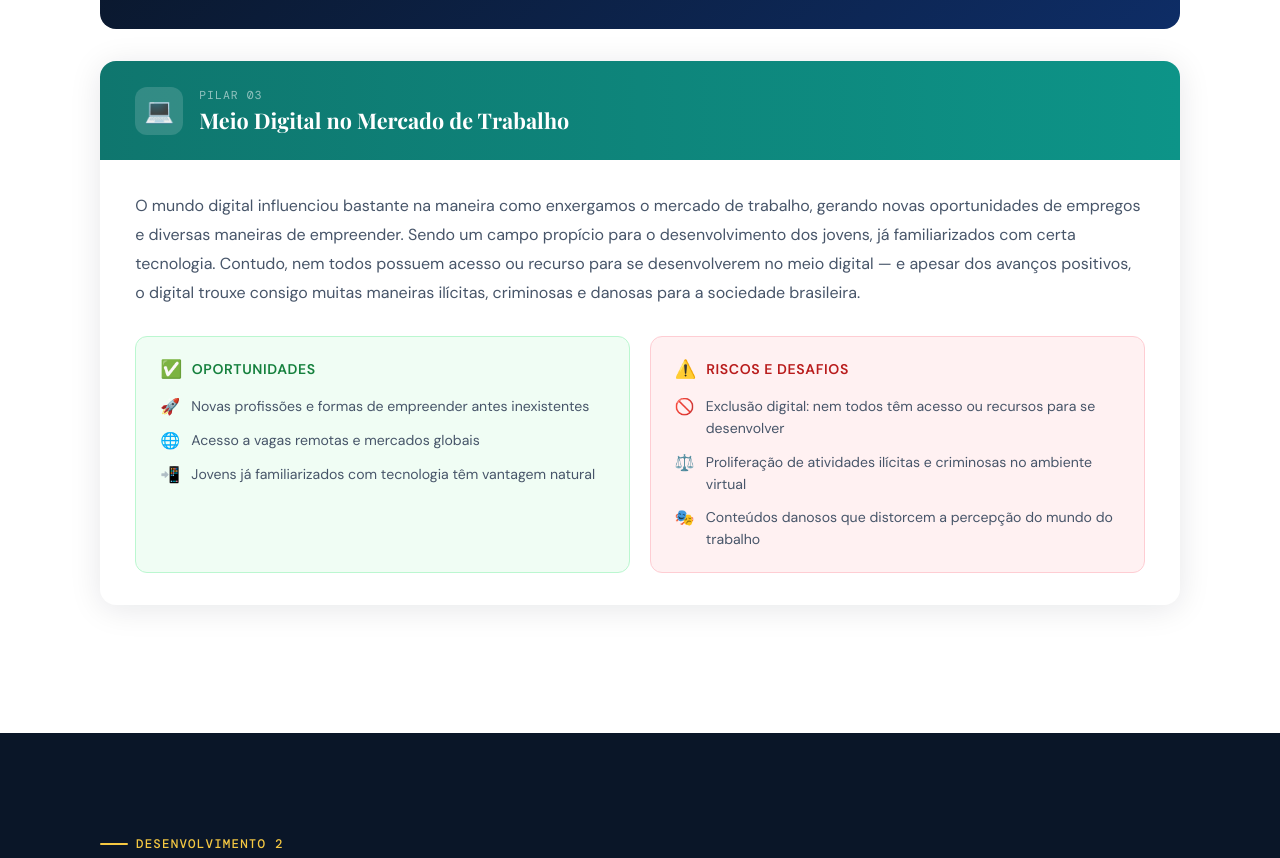
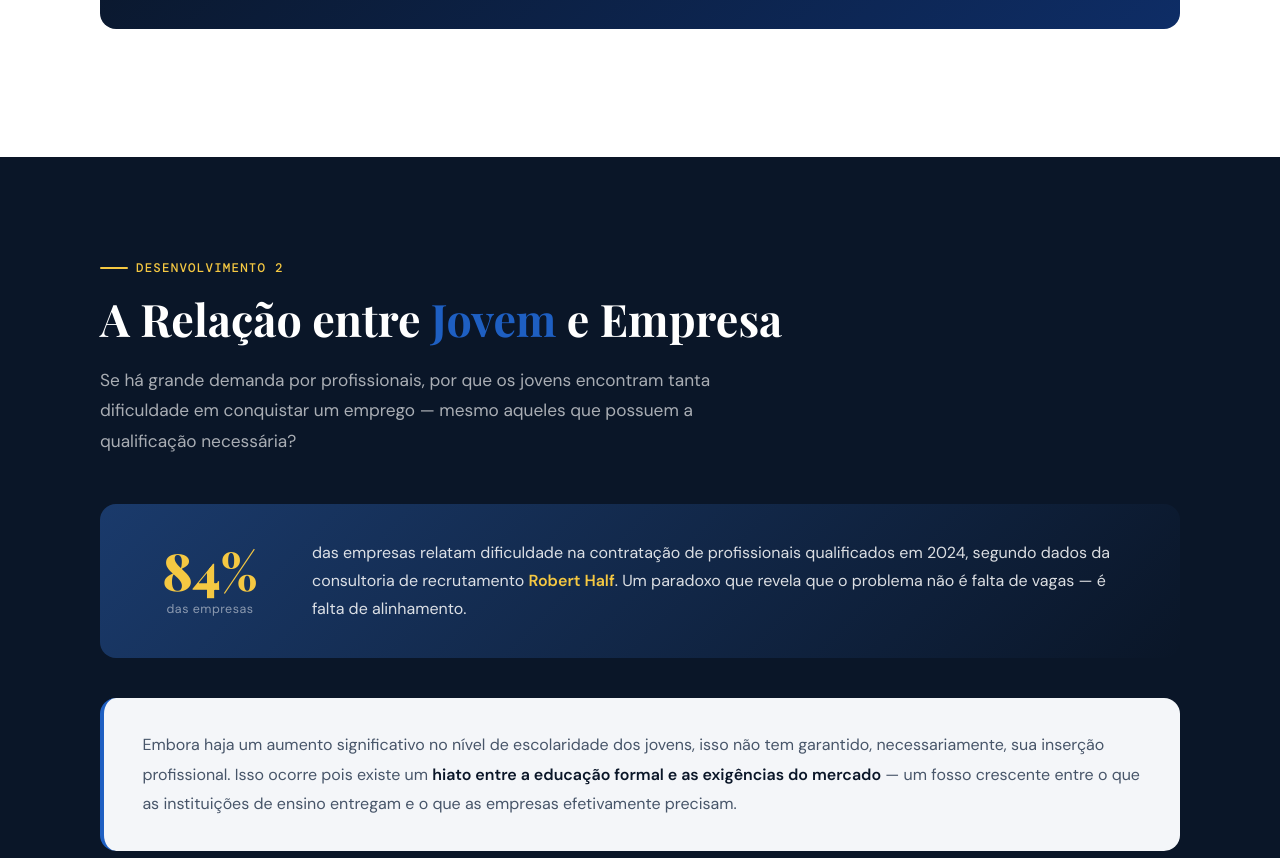
Before and after one commit to addxp/tsts, a plain HTML site: page red/index.html in a window 1280 px wide. Shown: the part 3978-4836 px from the top of the page. Drawn offline with nearby package versions, Linux system fonts and the light colour scheme.

Commit message:
Update index.html
Tirando Parte

```diff
--- a/red/index.html
+++ b/red/index.html
@@ -622,66 +622,6 @@
       </div>
     </div>
 
-    <!-- Card Digital -->
-    <div class="reveal" style="background:var(--white);border-radius:var(--radius);box-shadow:var(--shadow);overflow:hidden;margin-bottom:2rem">
-      <div style="background:linear-gradient(90deg,#0f766e,#0d9488);padding:1.6rem 2.2rem;display:flex;align-items:center;gap:1rem">
-        <div style="width:48px;height:48px;background:rgba(255,255,255,0.15);border-radius:12px;display:flex;align-items:center;justify-content:center;font-size:1.5rem;flex-shrink:0">💻</div>
-        <div>
-          <div style="font-family:'DM Mono',monospace;font-size:.72rem;letter-spacing:1px;text-transform:uppercase;color:rgba(255,255,255,.55);margin-bottom:.2rem">Pilar 03</div>
-          <h3 style="font-family:'Playfair Display',serif;font-size:1.35rem;color:var(--white);margin:0">Meio Digital no Mercado de Trabalho</h3>
-        </div>
-      </div>
-      <div style="padding:2rem 2.2rem">
-        <p style="font-size:1rem;color:var(--gray-600);line-height:1.8;margin-bottom:1.8rem">O mundo digital influenciou bastante na maneira como enxergamos o mercado de trabalho, gerando novas oportunidades de empregos e diversas maneiras de empreender. Sendo um campo propício para o desenvolvimento dos jovens, já familiarizados com certa tecnologia. Contudo, nem todos possuem acesso ou recurso para se desenvolverem no meio digital — e apesar dos avanços positivos, o digital trouxe consigo muitas maneiras ilícitas, criminosas e danosas para a sociedade brasileira.</p>
-
-        <div style="display:grid;grid-template-columns:1fr 1fr;gap:1.2rem">
-          <!-- Positivos -->
-          <div style="background:#f0fdf4;border-radius:12px;padding:1.3rem 1.5rem;border:1px solid #bbf7d0">
-            <div style="display:flex;align-items:center;gap:.6rem;margin-bottom:1rem">
-              <span style="font-size:1.1rem">✅</span>
-              <strong style="font-size:.88rem;color:#15803d;text-transform:uppercase;letter-spacing:.6px">Oportunidades</strong>
-            </div>
-            <div style="display:flex;flex-direction:column;gap:.75rem">
-              <div style="display:flex;gap:.7rem;align-items:flex-start">
-                <span style="font-size:1rem;flex-shrink:0">🚀</span>
-                <span style="font-size:.88rem;color:var(--gray-600);line-height:1.55">Novas profissões e formas de empreender antes inexistentes</span>
-              </div>
-              <div style="display:flex;gap:.7rem;align-items:flex-start">
-                <span style="font-size:1rem;flex-shrink:0">🌐</span>
-                <span style="font-size:.88rem;color:var(--gray-600);line-height:1.55">Acesso a vagas remotas e mercados globais</span>
-              </div>
-              <div style="display:flex;gap:.7rem;align-items:flex-start">
-                <span style="font-size:1rem;flex-shrink:0">📲</span>
-                <span style="font-size:.88rem;color:var(--gray-600);line-height:1.55">Jovens já familiarizados com tecnologia têm vantagem natural</span>
-              </div>
-            </div>
-          </div>
-
-          <!-- Negativos -->
-          <div style="background:#fff1f2;border-radius:12px;padding:1.3rem 1.5rem;border:1px solid #fecdd3">
-            <div style="display:flex;align-items:center;gap:.6rem;margin-bottom:1rem">
-              <span style="font-size:1.1rem">⚠️</span>
-              <strong style="font-size:.88rem;color:#b91c1c;text-transform:uppercase;letter-spacing:.6px">Riscos e Desafios</strong>
-            </div>
-            <div style="display:flex;flex-direction:column;gap:.75rem">
-              <div style="display:flex;gap:.7rem;align-items:flex-start">
-                <span style="font-size:1rem;flex-shrink:0">🚫</span>
-                <span style="font-size:.88rem;color:var(--gray-600);line-height:1.55">Exclusão digital: nem todos têm acesso ou recursos para se desenvolver</span>
-              </div>
-              <div style="display:flex;gap:.7rem;align-items:flex-start">
-                <span style="font-size:1rem;flex-shrink:0">⚖️</span>
-                <span style="font-size:.88rem;color:var(--gray-600);line-height:1.55">Proliferação de atividades ilícitas e criminosas no ambiente virtual</span>
-              </div>
-              <div style="display:flex;gap:.7rem;align-items:flex-start">
-                <span style="font-size:1rem;flex-shrink:0">🎭</span>
-                <span style="font-size:.88rem;color:var(--gray-600);line-height:1.55">Conteúdos danosos que distorcem a percepção do mundo do trabalho</span>
-              </div>
-            </div>
-          </div>
-        </div>
-      </div>
-    </div>
-  </div>
 </section>
 
 <!-- S3: DESENVOLVIMENTO 2 — JOVEM E EMPRESA -->
```
